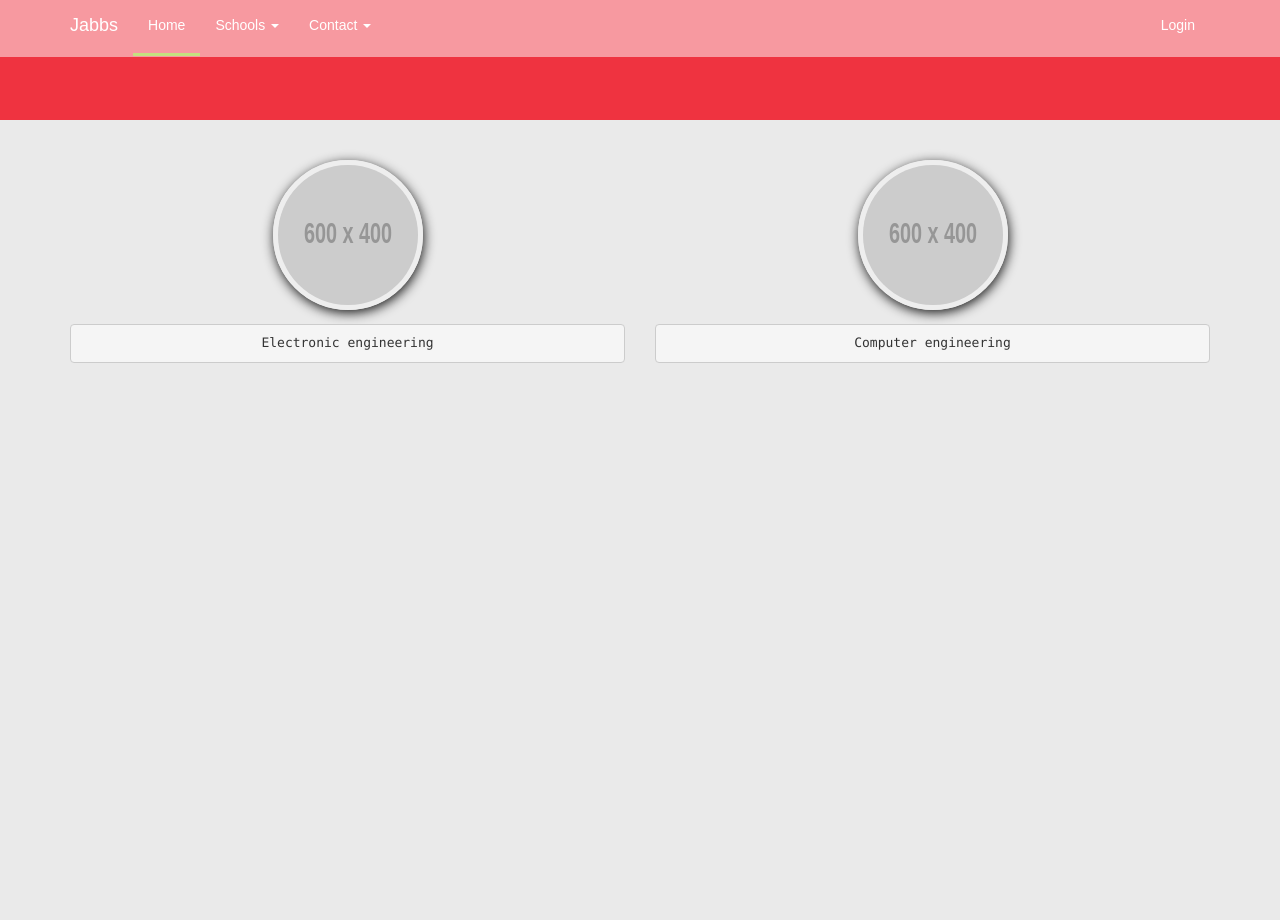
After one commit to Santiago-vdk/jabbs, a Django app: page / in a window 1280 px wide. The commit adds this page. Run offline with Django 3.2, Linux system fonts and the light colour scheme; grey boxes labelled with a size stand in for pictures from a placeholder-image service; some libraries are stand-ins or nearby versions.

Commit message:
School model added

```diff
--- a/jabbs/settings.py
+++ b/jabbs/settings.py
@@ -39,6 +39,7 @@ INSTALLED_APPS = [
     'django.contrib.sessions',
     'django.contrib.messages',
     'django.contrib.staticfiles',
+    'ckeditor',
 ##    'crispy_forms',
 ]
 
@@ -123,6 +124,8 @@ USE_TZ = True
 
 STATIC_URL = '/static/'
 
+CKEDITOR_JQUERY_URL = '//ajax.googleapis.com/ajax/libs/jquery/2.1.1/jquery.min.js'
+
 ##LOGIN_URL = 'mysite_login'
 ##LOGOUT_URL = 'mysite_logout'
 ##LOGIN_REDIRECT_URL = 'index'
--- a/jabbs/urls.py
+++ b/jabbs/urls.py
@@ -15,12 +15,11 @@ Including another URLconf
 """
 from django.conf.urls import include, url
 from django.contrib import admin
-
+from django.views.generic import TemplateView
 
 
 urlpatterns = [
+    url(r'^$', TemplateView.as_view(template_name="jobs/welcome.html")),
     url(r'^jobs/', include('jobs.urls')),
     url(r'^admin/', admin.site.urls),
-
-
 ]
--- a/jobs/admin.py
+++ b/jobs/admin.py
@@ -2,18 +2,20 @@ from django.contrib import admin
 
 from django import forms
 
-from .models import Job, Company, Tag
+from .models import Job, Company, Tag, School
 
 
 class JobAdmin(admin.ModelAdmin):
     list_display = ( 'name', 'company', 'pub_date', 'exp_date')
     search_fields = ['name', 'company']
-    list_filter = ('company','pub_date','exp_date')
+    list_filter = ('company','school','pub_date','exp_date')
 
 
 admin.site.register(Job, JobAdmin)
 admin.site.register(Company)
 admin.site.register(Tag)
+admin.site.register(School)
+
 
 
 # Register your models here.
--- a/jobs/static/jobs/style.css
+++ b/jobs/static/jobs/style.css
@@ -14,6 +14,19 @@ body {
     padding: 0;
     border: 0;
     overflow-y: scroll;
+}
+::-webkit-scrollbar {
+    width: 12px;
+}
+::-webkit-scrollbar-track {
+    background-color: #eaeaea;
+    border-left: 1px solid #ccc;
+}
+::-webkit-scrollbar-thumb {
+    background-color: #ccc;
+}
+::-webkit-scrollbar-thumb:hover {
+    background-color: #aaa;
 }
 ol,
 ul {
@@ -241,13 +254,10 @@ box-shadow: 0 3px 5px rgba(0, 0, 0, 0.3);
     padding-left: 2%;
     padding-right: 2%;
     padding-bottom: 10px;
-   min-height: 430px;
+    min-height: 430px;
     background-color: #002855;
     position: relative;
-
-
     margin: 0 auto 0px; /* the bottom margin is the negative value of the footer's height */
-
 }
 .job-name{
     font-family: 'Helvetica', 'Arial', sans-serif;
--- a/jobs/templates/jobs/index.html
+++ b/jobs/templates/jobs/index.html
@@ -62,9 +62,9 @@
                                  <a href="#" class="dropdown-toggle " data-toggle="dropdown" role="button" aria-haspopup="true" aria-expanded="false">Schools <span class="caret"></span></a>
                                  <ul class="dropdown-menu">
                                     <li class=" dropdown">
-                                       <a href="#" class="dropdown-toggle " data-toggle="dropdown" role="button" aria-haspopup="true" aria-expanded="false">View Affiliated</a>
+                                       <a href="/">View Affiliated</a>
                                     </li>
-                                    <li><a href="#">How to Join</a></li>
+                                    <li><a href="/">How to Join</a></li>
                                  </ul>
                               </li>
                               {% if user.is_authenticated %}
@@ -106,7 +106,7 @@
                               </li>
                               <li class=""><a href="{{ request.META.HTTP_NAME }} /jobs/accounts/logout/">Logout</a></li>
                               {% else %}
-                              <li class=""><a href="accounts/login/">Login</a></li>
+                              <li class=""><a href="{{ request.META.HTTP_NAME }} /jobs/accounts/login/">Login</a></li>
                               {% endif %}
                            </ul>
                         </div>
--- /dev/null
+++ b/jobs/templates/jobs/welcome.html
@@ -0,0 +1,91 @@
+<html>
+   {% extends 'jobs/index.html' %} {% load staticfiles %}
+
+
+   {% block unique_content %}
+   <style type="text/css">
+   body{
+    overflow:hidden;
+   }
+      .main-content{
+      height:100%;
+      background-color: #eaeaea;
+      }
+          html, body{
+
+      margin: 0;
+      padding: 0;
+      border: 0;
+      background-color: #fcfcfc;
+      height:100%;
+      width:100%;
+      }
+      .circle {
+        display: block;
+        width: 150px;
+          height: 150px;
+          margin: 1em auto;
+          background-size: cover;
+          background-repeat: no-repeat;
+          background-position: center center;
+          -webkit-border-radius: 99em;
+          -moz-border-radius: 99em;
+          border-radius: 99em;
+          border: 5px solid #eee;
+          box-shadow: 1px 3px 12px rgba(0, 0, 0, 0.9);
+
+      }
+      /*.place{margin-top:10px;
+      border: #cdcdcd 1px solid;
+      border-radius: 1px;
+      -moz-border-radius: 10px;
+      -webkit-border-radius: 10px;}*/
+.circle img {
+    line-height: 0;
+    /* A one-second transition was to disturbing for me */
+
+    -webkit-transition: all 0.3s ease;
+    -moz-transition: all 0.3s ease;
+    -o-transition: all 0.3s ease;
+    -ms-transition: all 0.3s ease;
+    transition: all 0.3s ease;
+
+    -moz-border-radius: 135px;
+    border-radius: 135px;
+    height: 140px;
+    width: 140px;
+}
+.circle img:hover {
+    /* Making images appear bigger and transparent on mouseover */
+
+    opacity: 1;
+  transform: scale(1.5, 1.5);
+
+}
+      </style>
+
+
+   <div class="container">
+      <div class="row text-center">
+         <div class="col-md-6">
+            <div class="place">
+               <div class="circle">
+                  <img src="http://dummyimage.com/600x400/000/ffffff.png&text=EI">
+               </div>
+               <pre>Electronic engineering</pre>
+            </div>
+         </div>
+         <div class="col-md-6">
+            <div class="place">
+               <div class="circle">
+                <img src=" http://dummyimage.com/600x400/000/ffffff.png&text=CE">
+               </div>
+                    <pre>Computer engineering</pre>
+            </div>
+         </div>
+      </div>
+   </div>
+   {% endblock %}
+   {% block unique_keywords %}{% endblock %}
+   {% block unique_footer %}{% endblock %}
+</html>
```
Also changed, not shown: jobs/models.py (+9 -1 lines), jobs/migrations/0011_auto_20160201_1748.py (added), 1 other file.
